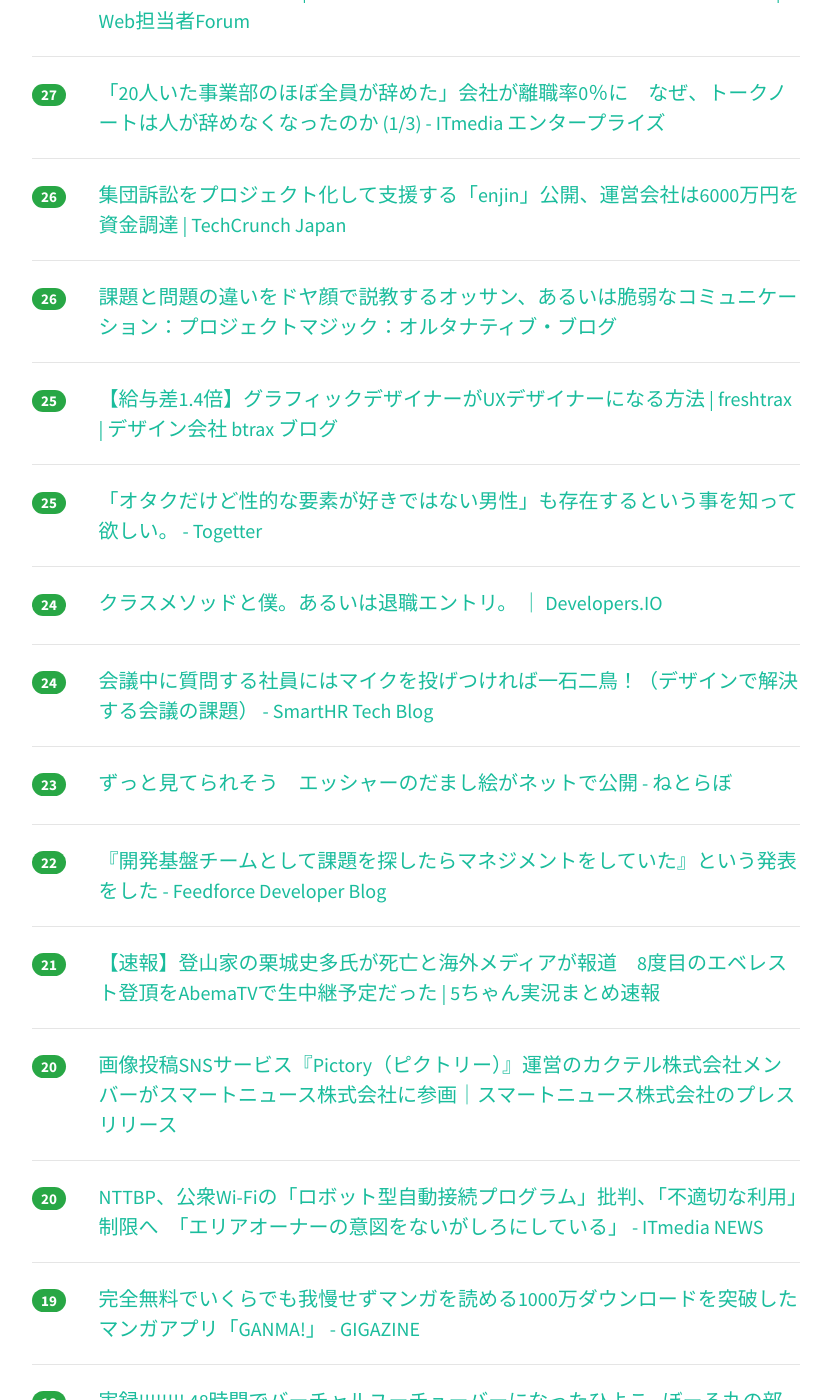
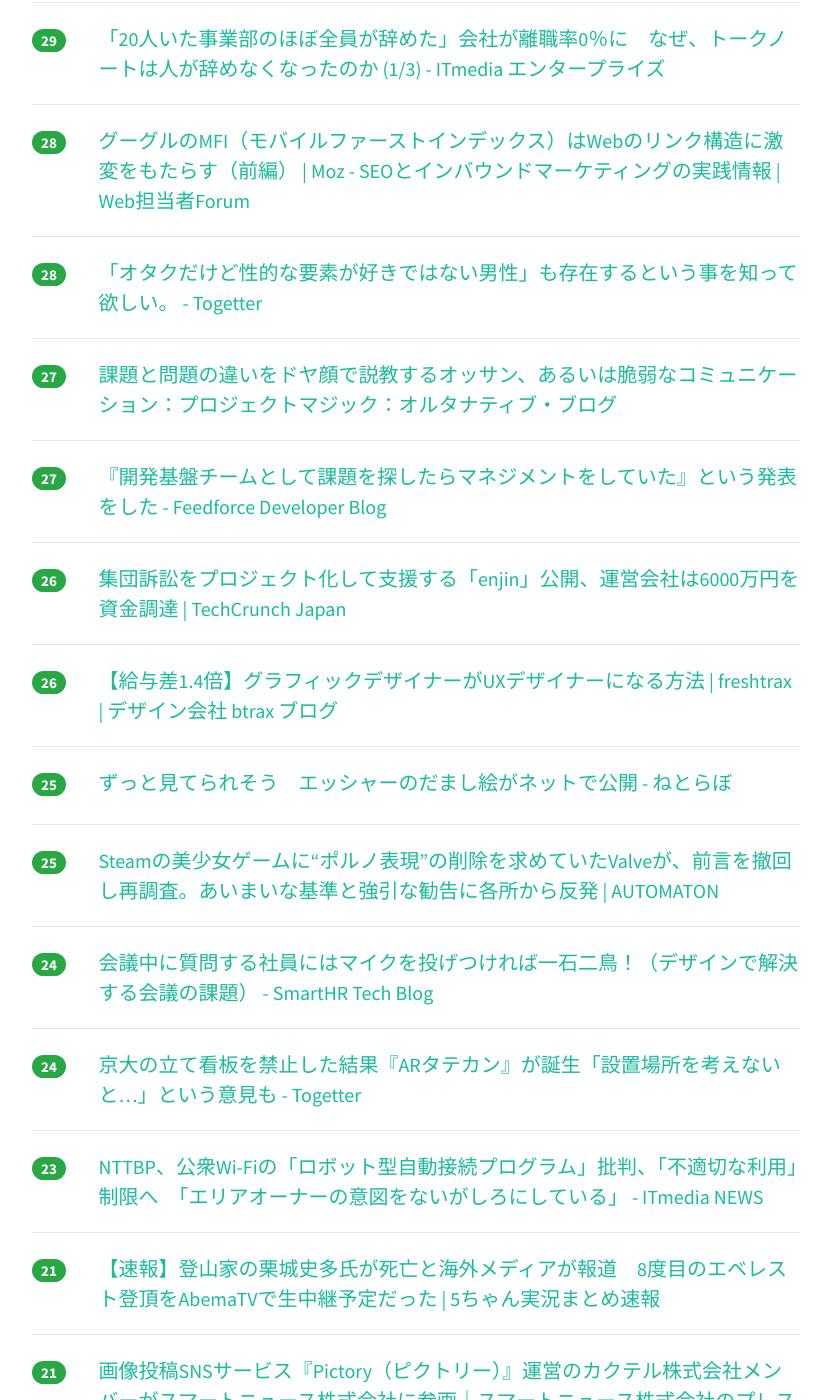
Before and after one commit to yatta47/hatena-matome-site, a Jekyll site: the page built from _posts/2018-05-21-hatena.md, in a window 1280 px wide and 1400 px high, scrolled down 3204 px. Shown: the whole window, without its empty margins (224-1053 px from the left). Built offline with Jekyll 4.4.1, drawn with Linux system fonts in a browser that asks for light colours; nearby versions of some CDN libraries; some of the changed text lies outside the part shown.

Commit message:
Updated 2018-05-21

```diff
--- a/_posts/2018-05-21-hatena.md
+++ b/_posts/2018-05-21-hatena.md
@@ -1,49 +1,54 @@
 ---
 layout: post
 title:  "2018-05-21 はてぶIT"
-date:   2018-05-21 21:02:54
+date:   2018-05-21 22:02:47
 tags: [it-hotentry]
 ---
-60 件のデータあり
+63 件のデータあり
 
 <hr><div class="row">
-<div class="col-1"><span class="badge badge-pill badge-success h2">862</span></div>
+<div class="col-1"><span class="badge badge-pill badge-success h2">893</span></div>
 <div class="col-11"><a href='http://www.megamouth.info/entry/2018/05/21/031550' target='_blank'>弊社から社員が退職しました - megamouthの葬列</a></div>
 </div>
 <hr>
 <div class="row">
-<div class="col-1"><span class="badge badge-pill badge-success h2">588</span></div>
+<div class="col-1"><span class="badge badge-pill badge-success h2">602</span></div>
 <div class="col-11"><a href='https://togetter.com/li/1229279' target='_blank'>なんJ民によってyoutubeの中韓ヘイトチャンネルが次々と通報・削除され、「普通の日本人」界隈が阿鼻叫喚 - Togetter</a></div>
 </div>
 <hr>
 <div class="row">
-<div class="col-1"><span class="badge badge-pill badge-success h2">377</span></div>
+<div class="col-1"><span class="badge badge-pill badge-success h2">385</span></div>
 <div class="col-11"><a href='http://www.yomiuri.co.jp/politics/20180520-OYT1T50149.html' target='_blank'>省庁データ、近く西暦で統一…来春は間に合わず : 政治 : 読売新聞（YOMIURI ONLINE）</a></div>
 </div>
 <hr>
 <div class="row">
-<div class="col-1"><span class="badge badge-pill badge-success h2">249</span></div>
+<div class="col-1"><span class="badge badge-pill badge-success h2">250</span></div>
 <div class="col-11"><a href='https://medium.com/@voluntas/d03cafd3d2c0' target='_blank'>フルリモートワークを諦めた – V – Medium</a></div>
 </div>
 <hr>
 <div class="row">
-<div class="col-1"><span class="badge badge-pill badge-success h2">211</span></div>
+<div class="col-1"><span class="badge badge-pill badge-success h2">246</span></div>
 <div class="col-11"><a href='http://diamond.jp/articles/-/169786' target='_blank'>あなたが「グーグル式仕事術」を完コピすべき理由 | SPRINT 最速仕事術 | ダイヤモンド・オンライン</a></div>
 </div>
 <hr>
 <div class="row">
-<div class="col-1"><span class="badge badge-pill badge-success h2">170</span></div>
+<div class="col-1"><span class="badge badge-pill badge-success h2">179</span></div>
 <div class="col-11"><a href='https://www.publickey1.jp/blog/18/javajava_day_tokyoopenjdk.html' target='_blank'>日本オラクルが今後のJavaのリリースモデルと公式バイナリについてあらためてJava Day Tokyoで説明。オラクルによる公式バイナリの無償提供はOpenJDKベース － Publickey</a></div>
 </div>
 <hr>
 <div class="row">
-<div class="col-1"><span class="badge badge-pill badge-success h2">167</span></div>
+<div class="col-1"><span class="badge badge-pill badge-success h2">176</span></div>
 <div class="col-11"><a href='https://note.mu/goando/n/neb6ea35f1da3' target='_blank'>データ視覚化のデザイン #1｜Go Ando / THE GUILD｜note</a></div>
 </div>
 <hr>
 <div class="row">
-<div class="col-1"><span class="badge badge-pill badge-success h2">148</span></div>
+<div class="col-1"><span class="badge badge-pill badge-success h2">160</span></div>
 <div class="col-11"><a href='http://made.livesense.co.jp/entry/2018/05/21/105008' target='_blank'>DNS over HTTPSを使ってDNSレコードを外形監視 - LIVESENSE ENGINEER BLOG</a></div>
+</div>
+<hr>
+<div class="row">
+<div class="col-1"><span class="badge badge-pill badge-success h2">100</span></div>
+<div class="col-11"><a href='https://qiita.com/west-hiroaki/items/9560f0504c3bdfe970f5' target='_blank'>ソシャゲエンジニアの自分が開発MacBookにインストールしているアプリやら設定やら - Qiita</a></div>
 </div>
 <hr>
 <div class="row">
@@ -52,33 +57,33 @@ tags: [it-hotentry]
 </div>
 <hr>
 <div class="row">
-<div class="col-1"><span class="badge badge-pill badge-success h2">96</span></div>
-<div class="col-11"><a href='https://qiita.com/west-hiroaki/items/9560f0504c3bdfe970f5' target='_blank'>ソシャゲエンジニアの自分が開発MacBookにインストールしているアプリやら設定やら - Qiita</a></div>
-</div>
-<hr>
-<div class="row">
 <div class="col-1"><span class="badge badge-pill badge-success h2">84</span></div>
 <div class="col-11"><a href='http://catindog.hatenablog.com/entry/2018/05/20/221624' target='_blank'>Kaggleを取り掛かるまでにやったこととと、モチベーションの維持のために必要だったこと - にほんごのれんしゅう</a></div>
 </div>
 <hr>
 <div class="row">
-<div class="col-1"><span class="badge badge-pill badge-success h2">83</span></div>
+<div class="col-1"><span class="badge badge-pill badge-success h2">84</span></div>
 <div class="col-11"><a href='https://news.yahoo.co.jp/pickup/6283228' target='_blank'>省庁データ 西暦で統一へ | 2018/5/21(月) 7:44 - Yahoo!ニュース</a></div>
 </div>
 <hr>
 <div class="row">
-<div class="col-1"><span class="badge badge-pill badge-success h2">75</span></div>
+<div class="col-1"><span class="badge badge-pill badge-success h2">83</span></div>
 <div class="col-11"><a href='http://morishin.hatenablog.com/entry/release-katteyokatta' target='_blank'>「買ってよかったもの」というサイトをリリースした - 書いたもの。</a></div>
 </div>
 <hr>
 <div class="row">
-<div class="col-1"><span class="badge badge-pill badge-success h2">66</span></div>
+<div class="col-1"><span class="badge badge-pill badge-success h2">69</span></div>
 <div class="col-11"><a href='https://qiita.com/taptappun/items/1d3e2c9646cf7d4557db' target='_blank'>ゲームでよく見落とされるテストケースとその再現手法 - Qiita</a></div>
 </div>
 <hr>
 <div class="row">
-<div class="col-1"><span class="badge badge-pill badge-success h2">65</span></div>
+<div class="col-1"><span class="badge badge-pill badge-success h2">68</span></div>
 <div class="col-11"><a href='https://forest.watch.impress.co.jp/docs/serial/yajiuma/1122692.html' target='_blank'>「Windows 10 April 2018 Update」で見つかった不具合のまとめ - やじうまの杜 - 窓の杜</a></div>
+</div>
+<hr>
+<div class="row">
+<div class="col-1"><span class="badge badge-pill badge-success h2">68</span></div>
+<div class="col-11"><a href='https://dev.classmethod.jp/tool/docker/microscanner/' target='_blank'>無料で脆弱性検査！Dockerfileに4行追加で導入できるmicroscannerを試してみた</a></div>
 </div>
 <hr>
 <div class="row">
@@ -87,18 +92,23 @@ tags: [it-hotentry]
 </div>
 <hr>
 <div class="row">
-<div class="col-1"><span class="badge badge-pill badge-success h2">60</span></div>
-<div class="col-11"><a href='https://dev.classmethod.jp/tool/docker/microscanner/' target='_blank'>無料で脆弱性検査！Dockerfileに4行追加で導入できるmicroscannerを試してみた</a></div>
-</div>
-<hr>
-<div class="row">
 <div class="col-1"><span class="badge badge-pill badge-success h2">59</span></div>
 <div class="col-11"><a href='http://isucon.net/archives/52012898.html' target='_blank'>ISUCON8 日程決定＆1名での参加枠設置します！ #isucon : ISUCON公式Blog</a></div>
 </div>
 <hr>
 <div class="row">
+<div class="col-1"><span class="badge badge-pill badge-success h2">58</span></div>
+<div class="col-11"><a href='https://internet.watch.impress.co.jp/docs/column/shimizu/1120913.html' target='_blank'>もう、下らない仕事はロボットで十分！　無償の「UiPath Community Edition」で請求書処理を自動化しよう【イニシャルB】 - INTERNET Watch</a></div>
+</div>
+<hr>
+<div class="row">
+<div class="col-1"><span class="badge badge-pill badge-success h2">55</span></div>
+<div class="col-11"><a href='http://tech.nikkeibp.co.jp/atcl/nxt/column/18/00294/051700002/' target='_blank'>なくなるJava SE無償版、ユーザーはどうなる | 日経 xTECH（クロステック）</a></div>
+</div>
+<hr>
+<div class="row">
 <div class="col-1"><span class="badge badge-pill badge-success h2">53</span></div>
-<div class="col-11"><a href='http://tech.nikkeibp.co.jp/atcl/nxt/column/18/00294/051700002/' target='_blank'>なくなるJava SE無償版、ユーザーはどうなる | 日経 xTECH（クロステック）</a></div>
+<div class="col-11"><a href='https://coliss.com/articles/build-websites/operation/work/image-organizer-tiat.html' target='_blank'>デザイナー・カメラマンにおすすめ！大量の画像を効率的に管理できるWin, Mac, Linux対応の無料アプリ -Tiat | コリス</a></div>
 </div>
 <hr>
 <div class="row">
@@ -107,13 +117,8 @@ tags: [it-hotentry]
 </div>
 <hr>
 <div class="row">
-<div class="col-1"><span class="badge badge-pill badge-success h2">52</span></div>
-<div class="col-11"><a href='https://internet.watch.impress.co.jp/docs/column/shimizu/1120913.html' target='_blank'>もう、下らない仕事はロボットで十分！　無償の「UiPath Community Edition」で請求書処理を自動化しよう【イニシャルB】 - INTERNET Watch</a></div>
-</div>
-<hr>
-<div class="row">
-<div class="col-1"><span class="badge badge-pill badge-success h2">48</span></div>
-<div class="col-11"><a href='https://coliss.com/articles/build-websites/operation/work/image-organizer-tiat.html' target='_blank'>デザイナー・カメラマンにおすすめ！大量の画像を効率的に管理できるWin, Mac, Linux対応の無料アプリ -Tiat | コリス</a></div>
+<div class="col-1"><span class="badge badge-pill badge-success h2">49</span></div>
+<div class="col-11"><a href='https://wevox.io/media/story_pepabo_anchipo/' target='_blank'>「マネージメントとはつくること」GMOペパボCTOに聞く組織開発の真髄 | DIO</a></div>
 </div>
 <hr>
 <div class="row">
@@ -124,11 +129,6 @@ tags: [it-hotentry]
 <div class="row">
 <div class="col-1"><span class="badge badge-pill badge-success h2">41</span></div>
 <div class="col-11"><a href='https://www.nikkei.com/article/DGKKZO30742320Q8A520C1MM8000/' target='_blank'>三菱ＵＦＪ、ＩｏＴ社会へ高速決済　キャッシュレス化後押し　処理量10倍超、取引増に対応　：日本経済新聞</a></div>
-</div>
-<hr>
-<div class="row">
-<div class="col-1"><span class="badge badge-pill badge-success h2">40</span></div>
-<div class="col-11"><a href='https://wevox.io/media/story_pepabo_anchipo/' target='_blank'>「マネージメントとはつくること」GMOペパボCTOに聞く組織開発の真髄 | DIO</a></div>
 </div>
 <hr>
 <div class="row">
@@ -147,8 +147,13 @@ tags: [it-hotentry]
 </div>
 <hr>
 <div class="row">
-<div class="col-1"><span class="badge badge-pill badge-success h2">35</span></div>
+<div class="col-1"><span class="badge badge-pill badge-success h2">36</span></div>
 <div class="col-11"><a href='https://speakerdeck.com/scrpgil/ionic-plus-pwadui-ying-saitofalselighthousesukoawo34kara81madeshang-geruhua' target='_blank'>Ionic+PWA対応サイトのLighthouseスコアを34から81まで上げる話 // Speaker Deck</a></div>
+</div>
+<hr>
+<div class="row">
+<div class="col-1"><span class="badge badge-pill badge-success h2">34</span></div>
+<div class="col-11"><a href='https://dev.classmethod.jp/etc/see-you-classmethod/' target='_blank'>クラスメソッドと僕。あるいは退職エントリ。 ｜ Developers.IO</a></div>
 </div>
 <hr>
 <div class="row">
@@ -162,13 +167,28 @@ tags: [it-hotentry]
 </div>
 <hr>
 <div class="row">
+<div class="col-1"><span class="badge badge-pill badge-success h2">29</span></div>
+<div class="col-11"><a href='http://www.itmedia.co.jp/enterprise/articles/1805/21/news024.html' target='_blank'>「20人いた事業部のほぼ全員が辞めた」会社が離職率0％に　なぜ、トークノートは人が辞めなくなったのか (1/3) - ITmedia エンタープライズ</a></div>
+</div>
+<hr>
+<div class="row">
 <div class="col-1"><span class="badge badge-pill badge-success h2">28</span></div>
 <div class="col-11"><a href='https://webtan.impress.co.jp/e/2018/05/21/29274' target='_blank'>グーグルのMFI（モバイルファーストインデックス）はWebのリンク構造に激変をもたらす（前編） | Moz - SEOとインバウンドマーケティングの実践情報 | Web担当者Forum</a></div>
 </div>
 <hr>
 <div class="row">
+<div class="col-1"><span class="badge badge-pill badge-success h2">28</span></div>
+<div class="col-11"><a href='https://togetter.com/li/1229432' target='_blank'>「オタクだけど性的な要素が好きではない男性」も存在するという事を知って欲しい。 - Togetter</a></div>
+</div>
+<hr>
+<div class="row">
 <div class="col-1"><span class="badge badge-pill badge-success h2">27</span></div>
-<div class="col-11"><a href='http://www.itmedia.co.jp/enterprise/articles/1805/21/news024.html' target='_blank'>「20人いた事業部のほぼ全員が辞めた」会社が離職率0％に　なぜ、トークノートは人が辞めなくなったのか (1/3) - ITmedia エンタープライズ</a></div>
+<div class="col-11"><a href='http://blogs.itmedia.co.jp/magic/2018/05/post_49.html' target='_blank'>課題と問題の違いをドヤ顔で説教するオッサン、あるいは脆弱なコミュニケーション：プロジェクトマジック：オルタナティブ・ブログ</a></div>
+</div>
+<hr>
+<div class="row">
+<div class="col-1"><span class="badge badge-pill badge-success h2">27</span></div>
+<div class="col-11"><a href='http://developer.feedforce.jp/entry/2018/05/21/150000' target='_blank'>『開発基盤チームとして課題を探したらマネジメントをしていた』という発表をした - Feedforce Developer Blog</a></div>
 </div>
 <hr>
 <div class="row">
@@ -178,22 +198,17 @@ tags: [it-hotentry]
 <hr>
 <div class="row">
 <div class="col-1"><span class="badge badge-pill badge-success h2">26</span></div>
-<div class="col-11"><a href='http://blogs.itmedia.co.jp/magic/2018/05/post_49.html' target='_blank'>課題と問題の違いをドヤ顔で説教するオッサン、あるいは脆弱なコミュニケーション：プロジェクトマジック：オルタナティブ・ブログ</a></div>
-</div>
-<hr>
-<div class="row">
-<div class="col-1"><span class="badge badge-pill badge-success h2">25</span></div>
 <div class="col-11"><a href='http://blog.btrax.com/jp/2018/05/21/designer-transform/' target='_blank'>【給与差1.4倍】グラフィックデザイナーがUXデザイナーになる方法 | freshtrax | デザイン会社 btrax ブログ</a></div>
 </div>
 <hr>
 <div class="row">
 <div class="col-1"><span class="badge badge-pill badge-success h2">25</span></div>
-<div class="col-11"><a href='https://togetter.com/li/1229432' target='_blank'>「オタクだけど性的な要素が好きではない男性」も存在するという事を知って欲しい。 - Togetter</a></div>
+<div class="col-11"><a href='http://nlab.itmedia.co.jp/nl/articles/1805/20/news023.html' target='_blank'>ずっと見てられそう　エッシャーのだまし絵がネットで公開 - ねとらぼ</a></div>
 </div>
 <hr>
 <div class="row">
-<div class="col-1"><span class="badge badge-pill badge-success h2">24</span></div>
-<div class="col-11"><a href='https://dev.classmethod.jp/etc/see-you-classmethod/' target='_blank'>クラスメソッドと僕。あるいは退職エントリ。 ｜ Developers.IO</a></div>
+<div class="col-1"><span class="badge badge-pill badge-success h2">25</span></div>
+<div class="col-11"><a href='http://jp.automaton.am/articles/newsjp/20180521-68272/' target='_blank'>Steamの美少女ゲームに“ポルノ表現”の削除を求めていたValveが、前言を撤回し再調査。あいまいな基準と強引な勧告に各所から反発 | AUTOMATON</a></div>
 </div>
 <hr>
 <div class="row">
@@ -202,13 +217,13 @@ tags: [it-hotentry]
 </div>
 <hr>
 <div class="row">
-<div class="col-1"><span class="badge badge-pill badge-success h2">23</span></div>
-<div class="col-11"><a href='http://nlab.itmedia.co.jp/nl/articles/1805/20/news023.html' target='_blank'>ずっと見てられそう　エッシャーのだまし絵がネットで公開 - ねとらぼ</a></div>
+<div class="col-1"><span class="badge badge-pill badge-success h2">24</span></div>
+<div class="col-11"><a href='https://togetter.com/li/1229520' target='_blank'>京大の立て看板を禁止した結果『ARタテカン』が誕生「設置場所を考えないと…」という意見も - Togetter</a></div>
 </div>
 <hr>
 <div class="row">
-<div class="col-1"><span class="badge badge-pill badge-success h2">22</span></div>
-<div class="col-11"><a href='http://developer.feedforce.jp/entry/2018/05/21/150000' target='_blank'>『開発基盤チームとして課題を探したらマネジメントをしていた』という発表をした - Feedforce Developer Blog</a></div>
+<div class="col-1"><span class="badge badge-pill badge-success h2">23</span></div>
+<div class="col-11"><a href='http://www.itmedia.co.jp/news/articles/1805/21/news087.html' target='_blank'>NTTBP、公衆Wi-Fiの「ロボット型自動接続プログラム」批判、「不適切な利用」制限へ　「エリアオーナーの意図をないがしろにしている」 - ITmedia NEWS</a></div>
 </div>
 <hr>
 <div class="row">
@@ -217,13 +232,8 @@ tags: [it-hotentry]
 </div>
 <hr>
 <div class="row">
-<div class="col-1"><span class="badge badge-pill badge-success h2">20</span></div>
+<div class="col-1"><span class="badge badge-pill badge-success h2">21</span></div>
 <div class="col-11"><a href='https://prtimes.jp/main/html/rd/p/000000229.000007945.html' target='_blank'>画像投稿SNSサービス『Pictory（ピクトリー）』運営のカクテル株式会社メンバーがスマートニュース株式会社に参画｜スマートニュース株式会社のプレスリリース</a></div>
-</div>
-<hr>
-<div class="row">
-<div class="col-1"><span class="badge badge-pill badge-success h2">20</span></div>
-<div class="col-11"><a href='http://www.itmedia.co.jp/news/articles/1805/21/news087.html' target='_blank'>NTTBP、公衆Wi-Fiの「ロボット型自動接続プログラム」批判、「不適切な利用」制限へ　「エリアオーナーの意図をないがしろにしている」 - ITmedia NEWS</a></div>
 </div>
 <hr>
 <div class="row">
@@ -238,12 +248,17 @@ tags: [it-hotentry]
 <hr>
 <div class="row">
 <div class="col-1"><span class="badge badge-pill badge-success h2">18</span></div>
+<div class="col-11"><a href='https://blog.zaimy.jp/2018/05/20/carrer-keynote/' target='_blank'>新卒研修でキャリアキーノートに挑戦しました | blog.zaimy.jp</a></div>
+</div>
+<hr>
+<div class="row">
+<div class="col-1"><span class="badge badge-pill badge-success h2">18</span></div>
 <div class="col-11"><a href='https://www.moguravr.com/vtuber-n-nugum/' target='_blank'>最恐？のホラー系VTuber「ンヌグム」が引き込む深淵の楽しみ方 | Mogura VR - 国内外のVR/AR/MR最新情報</a></div>
 </div>
 <hr>
 <div class="row">
-<div class="col-1"><span class="badge badge-pill badge-success h2">17</span></div>
-<div class="col-11"><a href='https://blog.zaimy.jp/2018/05/20/carrer-keynote/' target='_blank'>新卒研修でキャリアキーノートに挑戦しました | blog.zaimy.jp</a></div>
+<div class="col-1"><span class="badge badge-pill badge-success h2">18</span></div>
+<div class="col-11"><a href='http://www.atmarkit.co.jp/ait/articles/1805/18/news022.html' target='_blank'>BFF（Backends For Frontends）の5つの便利なユースケース：マイクロサービス/API時代のフロントエンド開発（2） - ＠IT</a></div>
 </div>
 <hr>
 <div class="row">
@@ -253,12 +268,12 @@ tags: [it-hotentry]
 <hr>
 <div class="row">
 <div class="col-1"><span class="badge badge-pill badge-success h2">17</span></div>
-<div class="col-11"><a href='https://togetter.com/li/1229329' target='_blank'>数百年ぶりにココイチに来たら、なんかガルマが寝言みたいなことを言っていた - Togetter</a></div>
+<div class="col-11"><a href='http://d.hatena.ne.jp/himaginary/20180520/death_of_acceleration' target='_blank'>インフレ加速仮説の死 - himaginaryの日記</a></div>
 </div>
 <hr>
 <div class="row">
-<div class="col-1"><span class="badge badge-pill badge-success h2">16</span></div>
-<div class="col-11"><a href='http://d.hatena.ne.jp/himaginary/20180520/death_of_acceleration' target='_blank'>インフレ加速仮説の死 - himaginaryの日記</a></div>
+<div class="col-1"><span class="badge badge-pill badge-success h2">17</span></div>
+<div class="col-11"><a href='https://togetter.com/li/1229329' target='_blank'>数百年ぶりにココイチに来たら、なんかガルマが寝言みたいなことを言っていた - Togetter</a></div>
 </div>
 <hr>
 <div class="row">
@@ -272,7 +287,7 @@ tags: [it-hotentry]
 </div>
 <hr>
 <div class="row">
-<div class="col-1"><span class="badge badge-pill badge-success h2">12</span></div>
+<div class="col-1"><span class="badge badge-pill badge-success h2">13</span></div>
 <div class="col-11"><a href='https://smhn.info/201805-htc-u12-plus-spec-rumors' target='_blank'>HTC次期旗艦「HTC U12+」の詳細スペックが判明。ウルトラピクセル4＋望遠のデュアルカメラ構成に – すまほん!!</a></div>
 </div>
 <hr>
```
